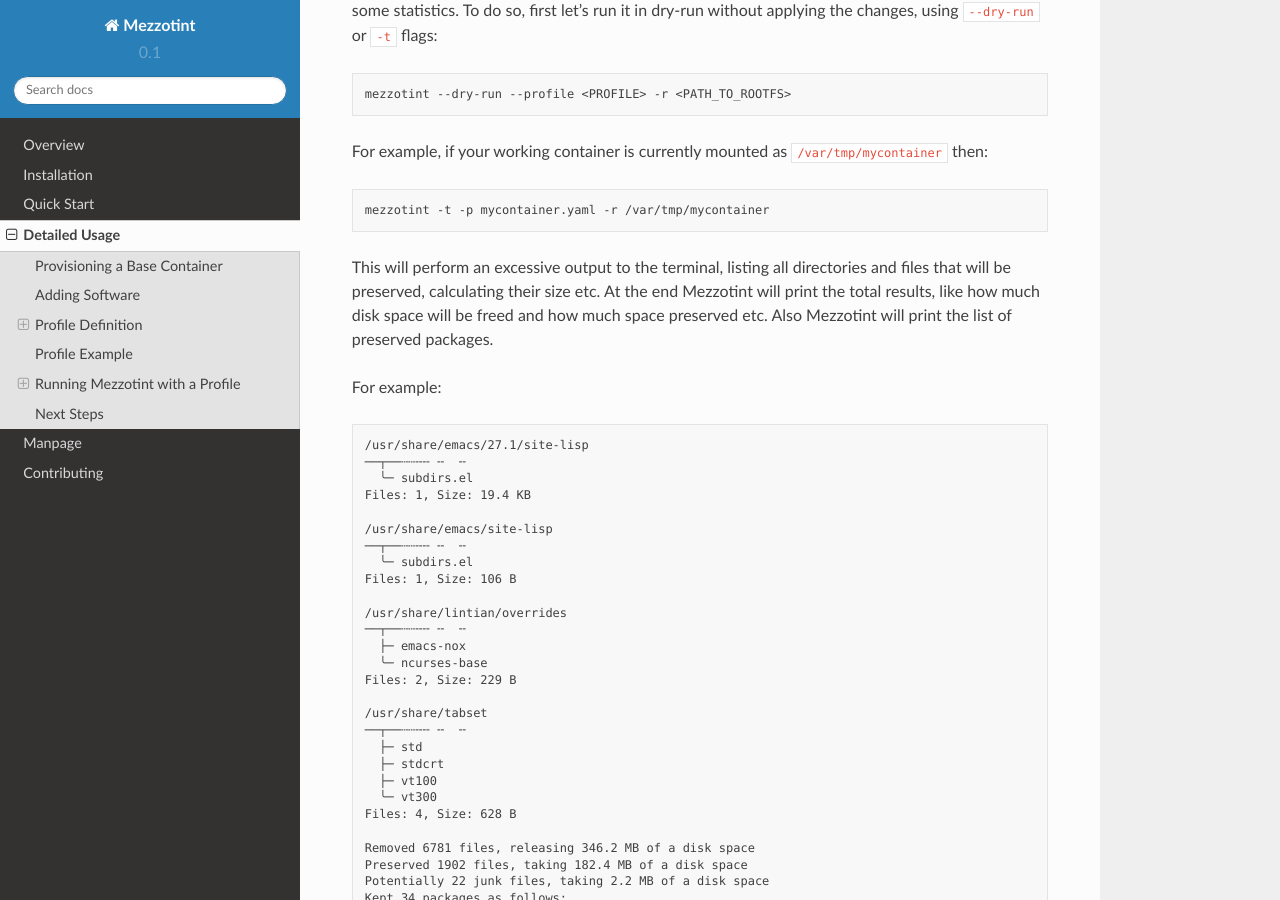
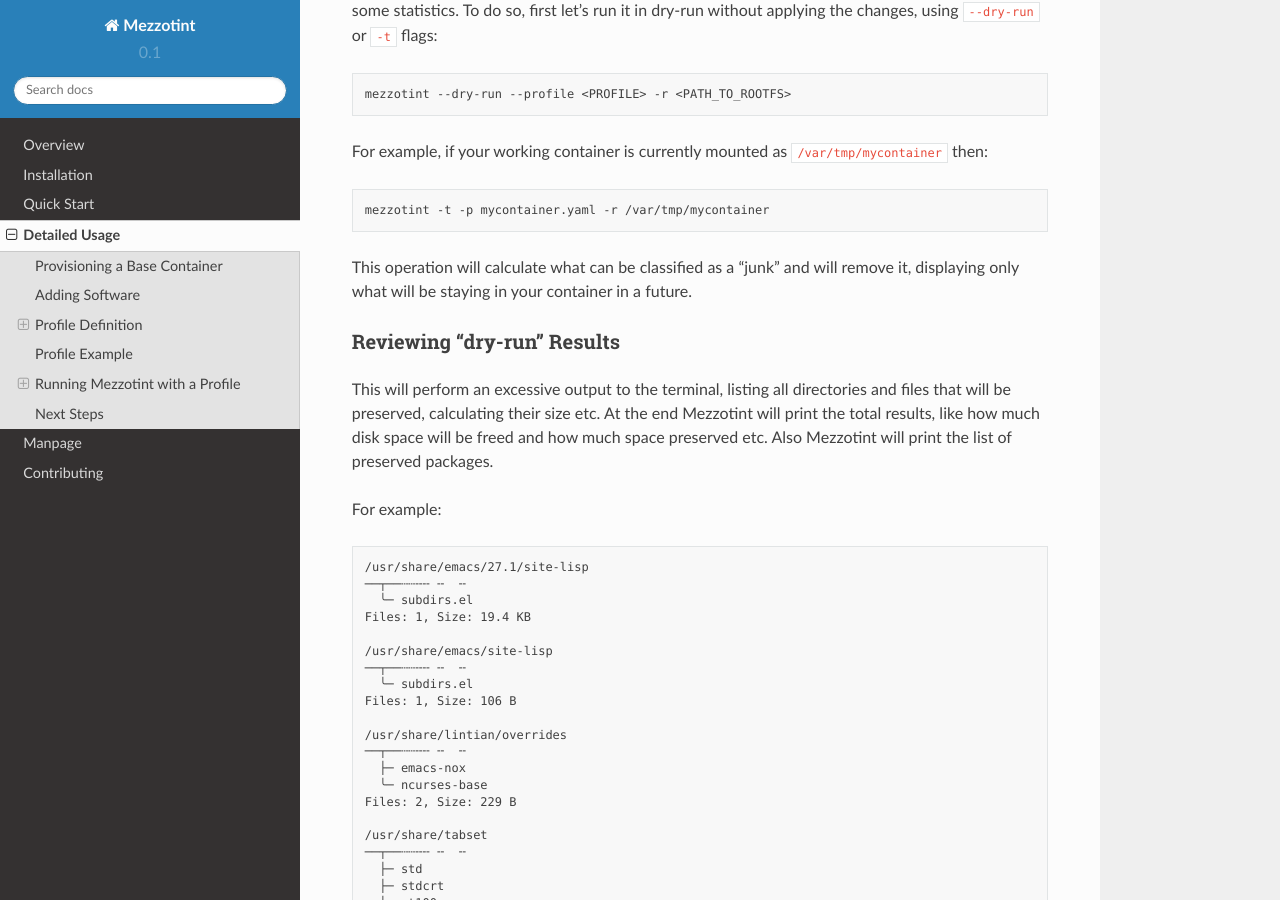
Before and after one commit to tinythings/mezzotint, a Sphinx documentation site: the page built from docs/usage.rst, in a window 1280 px wide and 900 px high, scrolled down 5276 px. Built offline with Sphinx 7.4.7 and the Read the Docs theme 2.0.0, drawn with Linux system fonts in a browser that asks for light colours; some of the changed text lies outside the part shown.

Commit message:
Split doc to chapters for a better readability

```diff
--- a/docs/usage.rst
+++ b/docs/usage.rst
@@ -229,6 +229,11 @@
 
     mezzotint -t -p mycontainer.yaml -r /var/tmp/mycontainer
 
+This operation will calculate what can be classified as a "junk" and will remove it, displaying only what will be staying in your container in a future.
+
+Reviewing "dry-run" Results
+^^^^^^^^^^^^^^^^^^^^^^^^^^^
+
 This will perform an excessive output to the terminal, listing all directories and files that will be preserved, calculating their size etc. At the end Mezzotint will print the total results, like how much disk space will be freed and how much space preserved etc. Also Mezzotint will print the list of preserved packages.
 
 For example:
@@ -304,6 +309,11 @@
       ╰─ ⚠️  PROBLEMS
     Files: 21, Size: 12.2 MB
 
+We are still losing 12 megabytes. Let's get rid of them too.
+
+Tighting It All Up
+^^^^^^^^^^^^^^^^^^
+
 These files are occupying 12 megabytes without any kind of practical need. You can choose either to keep these or you can do something about it. One way is to let Mezzotint deal with it, using ``--autodeps`` option with flag ``tight``. This flag tells Mezzotint to actually not to look for dependencies, but only make a container "tight", i.e. remove all data that is considered not important:
 
 .. code-block:: shell
@@ -332,6 +345,11 @@
     [23/09/2023 13:01:30] - INFO: Getting profile at profile.yaml
     [23/09/2023 13:01:31] - INFO: Automatically removing potential junk resources
     [23/09/2023 13:01:31] - INFO: Finished. Hopefully it even works :-)
+
+Hopefully yes. Now it is time to review and test it.
+
+Reviewing the Result
+^^^^^^^^^^^^^^^^^^^^
 
 At this point, if you navigate to ``/var/tmp/mycontainer`` and list it, you will see that the root filesystem is significantly smaller than usual:
 
```
Also changed, not shown: other parts of docs/usage.rst (+3 -0 lines).
